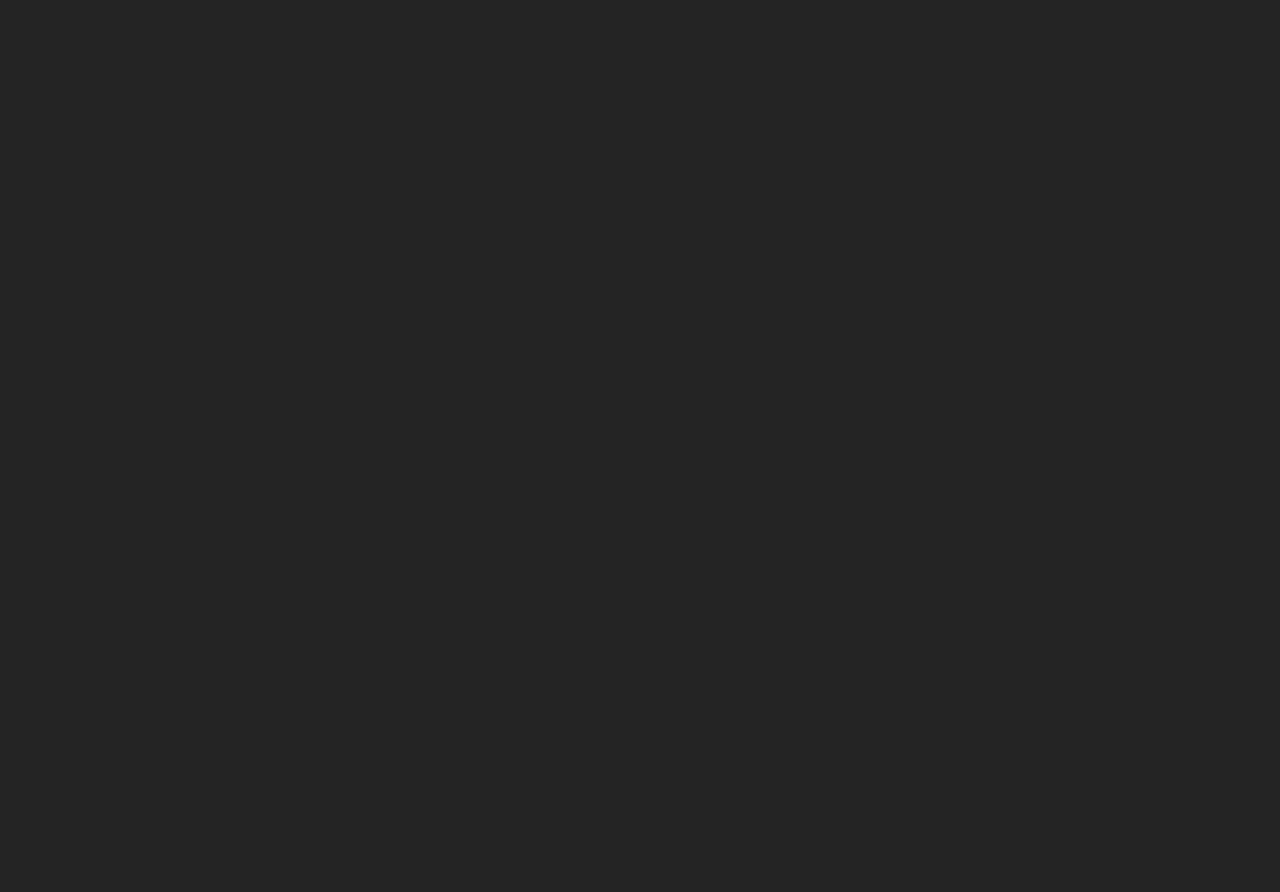
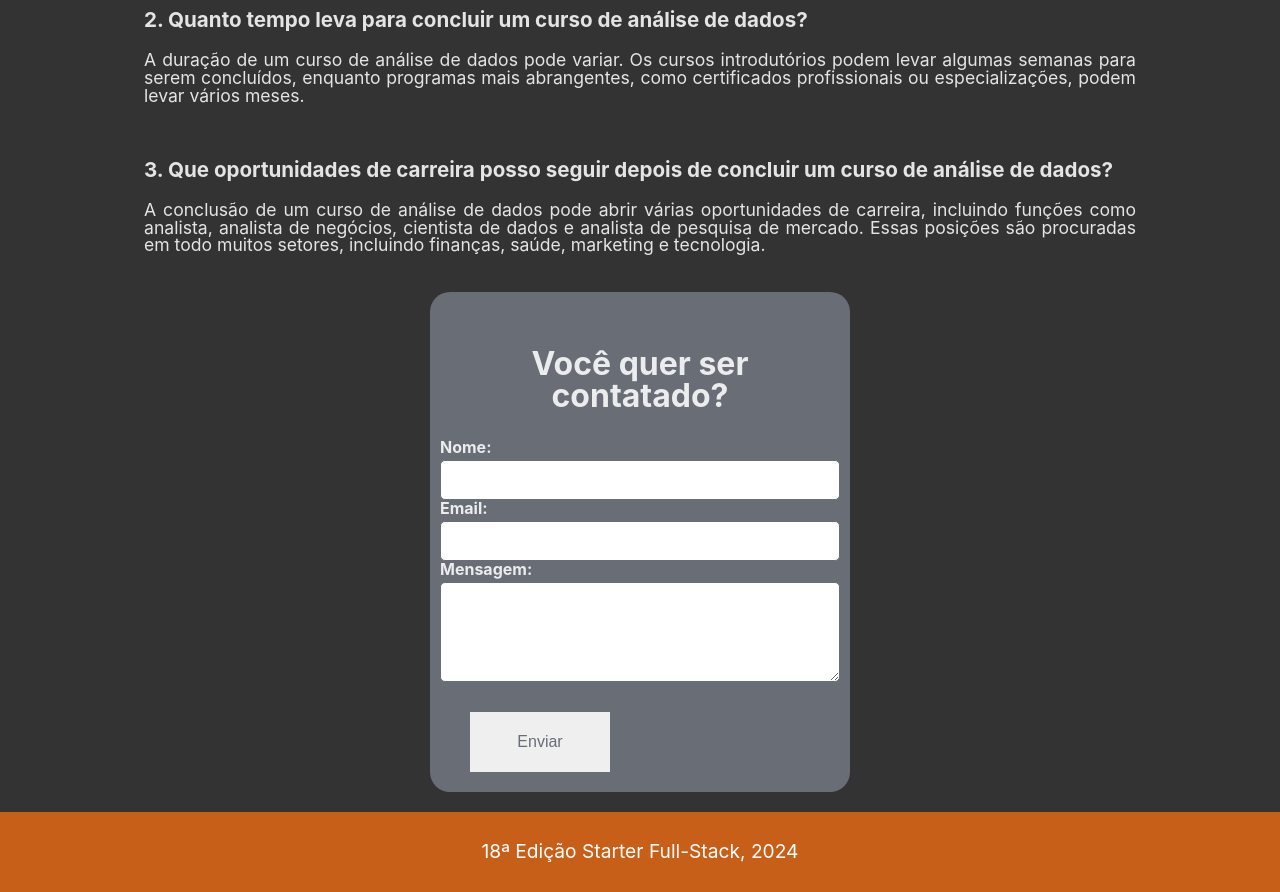
Before and after one commit to Edsamn/desafio-landing-page, a React (Vite) app: page /contact in a window 1280 px wide. Shown: the part 340-1232 px from the top of the page. Before the commit the page ends 800 px from the top, so only its background shows below. Built offline with nearby package versions, Linux system fonts and the light colour scheme.

Commit message:
feat: pag Contato, componente de form

```diff
--- a/src/components/container/Container.tsx
+++ b/src/components/container/Container.tsx
@@ -3,10 +3,15 @@ import ContainerStyled from './ContainerStyled';
 interface ContainerProps {
   children: React.ReactNode;
   ordem: boolean;
+  cor: boolean;
 }
 
-function Container({ children, ordem }: ContainerProps) {
-  return <ContainerStyled ordem={ordem}>{children}</ContainerStyled>;
+function Container({ children, ordem, cor }: ContainerProps) {
+  return (
+    <ContainerStyled ordem={ordem} cor={cor}>
+      {children}
+    </ContainerStyled>
+  );
 }
 
 export default Container;
--- a/src/components/container/ContainerStyled.tsx
+++ b/src/components/container/ContainerStyled.tsx
@@ -2,6 +2,7 @@ import styled from 'styled-components';
 
 interface ContainerStyledProps {
   ordem: boolean;
+  cor: boolean;
 }
 
 const ContainerStyled = styled.div<ContainerStyledProps>`
@@ -9,9 +10,15 @@ const ContainerStyled = styled.div<ContainerStyledProps>`
   display: flex;
   flex-direction: ${props => (props.ordem ? 'column' : 'row')};
   flex-wrap: wrap;
-  background-color: ${props => props.theme.colors.secondary};
+  background-color: ${props => (props.cor ? props => props.theme.colors.tertiary : props.theme.colors.secondary)};
   justify-content: center;
   align-items: center;
+  text-align: center;
+
+  p {
+    margin-left: 1rem;
+    margin-right: 1rem;
+  }
 `;
 
 export default ContainerStyled;
--- /dev/null
+++ b/src/components/form/Form.tsx
@@ -0,0 +1,11 @@
+import FormStyled from './FormStyled';
+
+interface FormProps {
+  children: React.ReactNode;
+}
+
+function Form({ children }: FormProps) {
+  return <FormStyled>{children}</FormStyled>;
+}
+
+export default Form;
--- /dev/null
+++ b/src/components/form/FormStyled.tsx
@@ -0,0 +1,50 @@
+import styled from 'styled-components';
+
+const FormStyled = styled.form`
+  display: flex;
+  flex-direction: column;
+  align-items: center;
+  padding: 20px;
+  background-color: ${props => props.theme.colors.background};
+  color: ${props => props.theme.colors.text};
+  border-radius: 10px;
+  width: 100%;
+
+  h2 {
+    font-size: 2rem;
+    text-align: center;
+  }
+
+  div {
+    width: 100%;
+    display: flex;
+    flex-direction: column;
+    align-items: flex-start;
+
+    label {
+      margin-bottom: 5px;
+      font-weight: bold;
+    }
+
+    input,
+    textarea {
+      padding: 10px;
+      font-size: 1rem;
+      border: 1px solid ${props => props.theme.colors.primary};
+      border-radius: 5px;
+      width: 100%;
+      box-sizing: border-box;
+    }
+
+    textarea {
+      resize: vertical;
+      height: 100px;
+    }
+  }
+
+  div:last-of-type {
+    text-align: center;
+  }
+`;
+
+export default FormStyled;
--- a/src/pages/Contact.tsx
+++ b/src/pages/Contact.tsx
@@ -1,10 +1,62 @@
+import Form from '../components/form/Form';
+import DefaultCard from '../components/default-card/DefaultCard';
 import DefaultPage from '../config/layout/DefaultPage';
+import Container from '../components/container/Container';
+import TextContainer from '../components/text-container/TextContainer';
+import ButtonDefault from '../components/button-default/ButtonDefault';
 
 function Contact() {
+  function handleClick() {
+    alert('Obrigado pela mensagem. Responderemos o mais rápido possível.');
+  }
+
   return (
     <>
       <DefaultPage>
-        <h1>Contato</h1>
+        <Container ordem={false} cor={false}>
+          <TextContainer>
+            <h1>Perguntas Frequentes (FAQs)</h1>
+            <p>
+              <h3>1. Quais são os pré-requisitos necessários para me inscrever em um curso de análise de dados?</h3>A
+              maioria dos cursos de análise de dados exige conhecimento básico de estatística e familiaridade com
+              software de planilha. como Microsoft Excel ou Planilhas Google. Alguns cursos avançados também podem
+              exigir conhecimento de programação linguagens como Python ou R.
+            </p>
+            <p>
+              <h3>2. Quanto tempo leva para concluir um curso de análise de dados?</h3>A duração de um curso de análise
+              de dados pode variar. Os cursos introdutórios podem levar algumas semanas para serem concluídos, enquanto
+              programas mais abrangentes, como certificados profissionais ou especializações, podem levar vários meses.
+            </p>
+            <p>
+              <h3>3. Que oportunidades de carreira posso seguir depois de concluir um curso de análise de dados?</h3>A
+              conclusão de um curso de análise de dados pode abrir várias oportunidades de carreira, incluindo funções
+              como analista, analista de negócios, cientista de dados e analista de pesquisa de mercado. Essas posições
+              são procuradas em todo muitos setores, incluindo finanças, saúde, marketing e tecnologia.
+            </p>
+          </TextContainer>
+        </Container>
+        <Container ordem={false} cor={false}>
+          <DefaultCard>
+            <Form>
+              <h2>Você quer ser contatado?</h2>
+              <div>
+                <label htmlFor="name">Nome:</label>
+                <input type="text" id="name" name="name" />
+              </div>
+              <div>
+                <label htmlFor="email">Email:</label>
+                <input type="email" id="email" name="email" />
+              </div>
+              <div>
+                <label htmlFor="message">Mensagem:</label>
+                <textarea id="message" name="message"></textarea>
+              </div>
+              <div>
+                <ButtonDefault label="Enviar" action={handleClick} />
+              </div>
+            </Form>
+          </DefaultCard>
+        </Container>
       </DefaultPage>
     </>
   );
--- a/src/pages/Home.tsx
+++ b/src/pages/Home.tsx
@@ -14,7 +14,7 @@ function Home() {
   return (
     <>
       <DefaultPage>
-        <Container ordem={false}>
+        <Container ordem={false} cor={false}>
           <TextContainer>
             <h1>Sobre o curso:</h1>
             <p>
@@ -31,10 +31,10 @@ function Home() {
             </p>
           </TextContainer>
         </Container>
-        <Container ordem={false}>
+        <Container ordem={false} cor={false}>
           <h2>Vantagens da nossa formação:</h2>
         </Container>
-        <Container ordem={false}>
+        <Container ordem={false} cor={false}>
           <DefaultCard>
             <TextContainer>
               <ImgStyled src={ilustracao3}></ImgStyled>
@@ -66,7 +66,7 @@ function Home() {
             </TextContainer>
           </DefaultCard>
         </Container>
-        <Container ordem={true}>
+        <Container ordem={true} cor={false}>
           <TextContainer>
             <h2>Média salarial da área</h2>
             <p>Salário Júnior: R$3000 - R$5000</p>
@@ -74,10 +74,10 @@ function Home() {
             <p>Salário Sênior: R$8000 - R$11000</p>
           </TextContainer>
         </Container>
-        <Container ordem={false}>
+        <Container ordem={false} cor={false}>
           <img src={ilustracao}></img>
         </Container>
-        <Container ordem={true}>
+        <Container ordem={true} cor={false}>
           <TextContainer>
             <h2>Ficou interessado?</h2>
 
```
